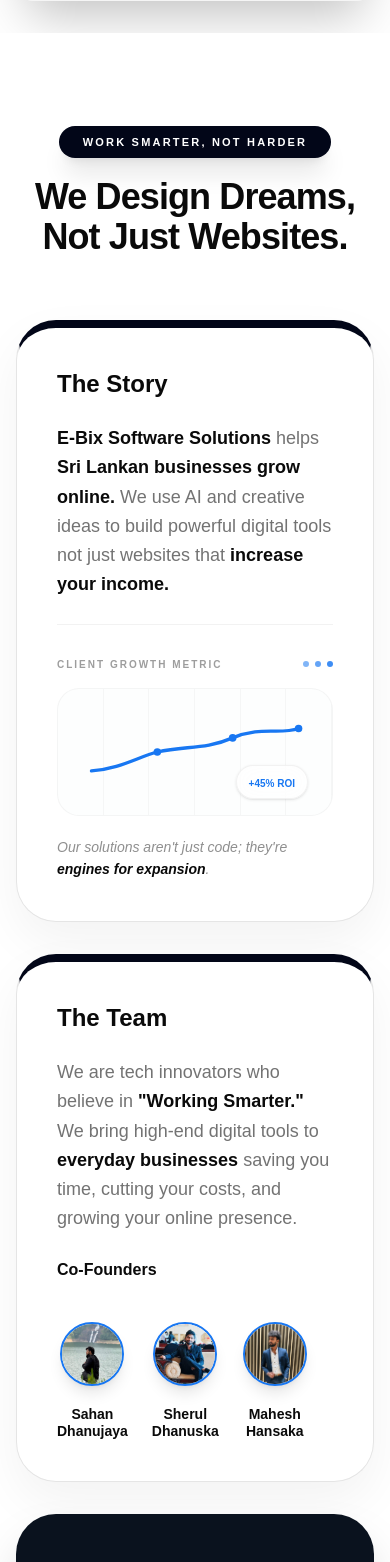
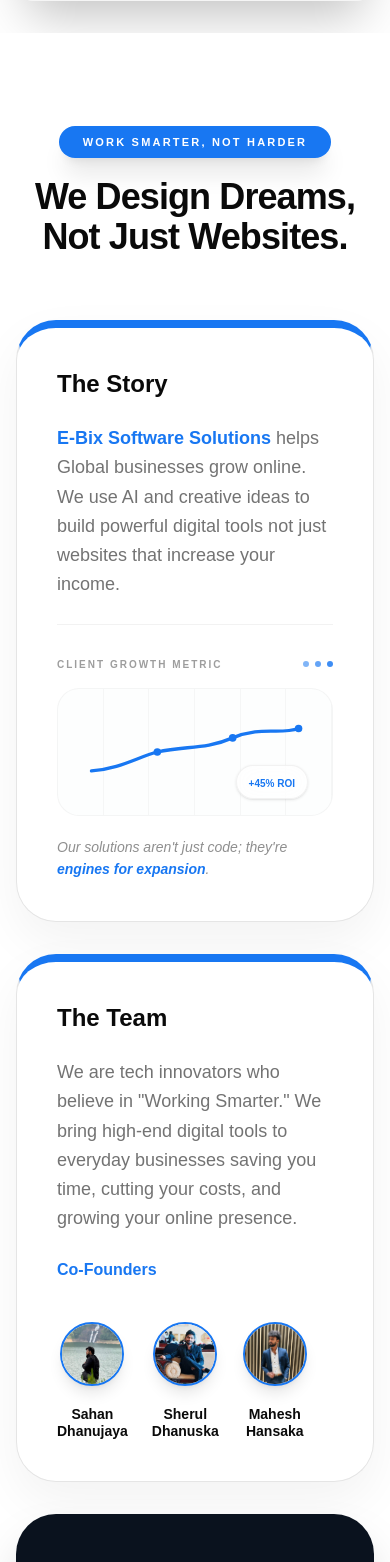
Before and after one commit to E-Bix-Software-Solutions/E-Bix-Website, a React (Vite) app: page / in a window 390 px wide. Shown: the part 980-2542 px from the top of the page. Built offline with nearby package versions, Linux system fonts and the light colour scheme.

Commit message:
refactor:added e-bix blue for buttons and shades

```diff
--- a/index.html
+++ b/index.html
@@ -4,10 +4,11 @@
     <meta charset="UTF-8" />
     <link rel="icon" type="image/svg+xml" href="/vite.svg" />
     <meta name="viewport" content="width=device-width, initial-scale=1.0" />
-    <title>react-template-1</title>
+    <title>E-Bix Software Solutions</title>
   </head>
   <body>
     <div id="root"></div>
     <script type="module" src="/src/main.tsx"></script>
   </body>
 </html>
+`
--- a/src/components/modals/ProjectModal.tsx
+++ b/src/components/modals/ProjectModal.tsx
@@ -152,7 +152,7 @@
 
                       {project.liveLink && (
                         <Button
-                          className="w-full h-16 rounded-2xl bg-slate-950 dark:bg-ebix-blue text-white hover:bg-slate-800 dark:hover:bg-blue-600 font-black text-lg group shadow-2xl transition-all active:scale-95"
+                          className="w-full h-16 rounded-2xl bg-ebix-blue text-white hover:bg-blue-600 font-black text-lg group shadow-2xl transition-all active:scale-95"
                           asChild
                         >
                           <a
--- a/src/pages/aboutpage/aboutpage.tsx
+++ b/src/pages/aboutpage/aboutpage.tsx
@@ -35,7 +35,7 @@
         >
           {/* Badge */}
           <motion.div variants={itemVariants} className="mb-6">
-            <span className="bg-slate-950 dark:bg-ebix-blue text-white text-[11px] font-bold tracking-[0.2em] px-6 py-2.5 rounded-full uppercase shadow-xl transition-colors duration-300">
+            <span className="bg-ebix-blue text-white text-[11px] font-bold tracking-[0.2em] px-6 py-2.5 rounded-full uppercase shadow-xl transition-colors duration-300">
               Work Smarter, Not Harder
             </span>
           </motion.div>
@@ -59,24 +59,18 @@
             whileHover={{ y: -10, transition: { duration: 0.2 } }}
             transition={{ duration: 0.7, delay: 0.4 }}
             viewport={{ once: true }}
-            className="bg-card p-10 md:p-14 rounded-[2.5rem] shadow-[0_20px_50px_rgba(0,0,0,0.05)] dark:shadow-[0_20px_50px_rgba(0,0,0,0.3)] border border-border border-t-8 border-t-slate-950 dark:border-t-ebix-blue flex flex-col gap-6 transition-all duration-300"
+            className="bg-card p-10 md:p-14 rounded-[2.5rem] shadow-[0_20px_50px_rgba(0,0,0,0.05)] dark:shadow-[0_20px_50px_rgba(0,0,0,0.3)] border border-border border-t-8 border-t-ebix-blue flex flex-col gap-6 transition-all duration-300"
           >
             <h3 className="text-2xl md:text-3xl font-bold text-foreground">
               The Story
             </h3>
             <p className="text-muted-foreground text-lg md:text-xl leading-relaxed">
-              <span className="font-bold text-foreground">
+              <span className="font-bold text-ebix-blue">
                 E-Bix Software Solutions
               </span>{" "}
-              helps{" "}
-              <span className="font-bold text-foreground">
-                Sri Lankan businesses grow online.
-              </span>{" "}
-              We use AI and creative ideas to build powerful digital tools not
-              just websites that{" "}
-              <span className="font-bold text-foreground">
-                increase your income.
-              </span>
+              helps <span>Global businesses grow online.</span> We use AI and
+              creative ideas to build powerful digital tools not just websites
+              that <span>increase your income.</span>
             </p>
 
             {/* Story Visualization: Growth Path */}
@@ -158,7 +152,7 @@
 
               <p className="mt-5 text-sm font-medium text-muted-foreground/80 leading-relaxed italic">
                 Our solutions aren't just code; they're{" "}
-                <span className="text-foreground font-semibold">
+                <span className="text-ebix-blue font-semibold">
                   engines for expansion
                 </span>
                 .
@@ -173,29 +167,21 @@
             whileHover={{ y: -10, transition: { duration: 0.2 } }}
             transition={{ duration: 0.7, delay: 0.5 }}
             viewport={{ once: true }}
-            className="bg-card p-10 md:p-14 rounded-[2.5rem] shadow-[0_20px_50px_rgba(0,0,0,0.05)] dark:shadow-[0_20px_50px_rgba(0,0,0,0.3)] border border-border border-t-8 border-t-slate-950 dark:border-t-ebix-blue flex flex-col gap-6 transition-all duration-300"
+            className="bg-card p-10 md:p-14 rounded-[2.5rem] shadow-[0_20px_50px_rgba(0,0,0,0.05)] dark:shadow-[0_20px_50px_rgba(0,0,0,0.3)] border border-border border-t-8 border-t-ebix-blue flex flex-col gap-6 transition-all duration-300"
           >
             <h3 className="text-2xl md:text-3xl font-bold text-foreground">
               The Team
             </h3>
             <p className="text-muted-foreground text-lg md:text-xl leading-relaxed">
               We are tech innovators who believe in{" "}
-              <span className="font-bold text-foreground">
-                "Working Smarter."
-              </span>{" "}
-              We bring high-end digital tools to{" "}
-              <span className="font-bold text-foreground">
-                everyday businesses
-              </span>{" "}
-              saving you time, cutting your costs, and growing your online
-              presence.
+              <span>"Working Smarter."</span> We bring high-end digital tools to{" "}
+              <span>everyday businesses</span> saving you time, cutting your
+              costs, and growing your online presence.
             </p>
 
             {/* Team Members List */}
 
-            <h4 className="text-md md:text-lg font-bold text-foreground">
-              Co-Founders
-            </h4>
+            <span className="font-bold text-ebix-blue">Co-Founders</span>
             <div className="flex flex-wrap gap-6 mt-4 align-center">
               {[
                 {
@@ -256,7 +242,7 @@
           className="bg-[#0a121e] dark:bg-slate-900 rounded-[2.5rem] p-10 md:p-16 lg:p-20 text-center text-white flex flex-col gap-8 shadow-2xl relative overflow-hidden transition-colors duration-300"
         >
           {/* Subtle background glow */}
-          <div className="absolute top-0 right-0 w-64 h-64 bg-blue-500/10 blur-[100px] -z-10"></div>
+          <div className="absolute top-0 right-0 w-64 h-64 bg-ebix-blue/10 blur-[100px] -z-10"></div>
 
           <div className="max-w-4xl mx-auto space-y-10">
             <p className="text-2xl md:text-3xl lg:text-4xl font-medium italic leading-relaxed text-slate-100">
--- a/src/pages/ourworkpage/ourwork.tsx
+++ b/src/pages/ourworkpage/ourwork.tsx
@@ -24,7 +24,8 @@
 };
 
 const OurWorkPage = () => {
-  const { selectedProject, isModalOpen, openModal, closeModal } = useProjectModal();
+  const { selectedProject, isModalOpen, openModal, closeModal } =
+    useProjectModal();
 
   const caseStudies = [
     {
@@ -170,7 +171,7 @@
                   {work.categories.map((cat, i) => (
                     <span
                       key={i}
-                      className="bg-slate-100 dark:bg-slate-800 text-slate-600 dark:text-slate-400 text-[10px] font-bold px-3 py-1 rounded-full uppercase tracking-wider"
+                      className="bg-ebix-blue/10 text-ebix-blue text-[10px] font-bold px-3 py-1 rounded-full uppercase tracking-wider"
                     >
                       {cat}
                     </span>
@@ -187,7 +188,7 @@
 
                 <Button
                   onClick={() => openModal(work)}
-                  className="w-full mt-auto bg-slate-950 dark:bg-ebix-blue text-white hover:bg-slate-800 dark:hover:bg-blue-600 rounded-xl h-12"
+                  className="w-full mt-auto bg-ebix-blue text-white hover:bg-blue-600 rounded-xl h-12"
                 >
                   View Case Study
                 </Button>
@@ -219,14 +220,7 @@
                 size="lg"
                 className="bg-white text-ebix-blue hover:bg-blue-50 px-8 rounded-full font-bold h-14"
               >
-                Get Started Now
-              </Button>
-              <Button
-                size="lg"
-                variant="outline"
-                className="border-white text-ebix-blue hover:bg-white/10 px-8 rounded-full font-bold h-14"
-              >
-                Contact Sales
+                Contact Us
               </Button>
             </div>
           </div>
```
